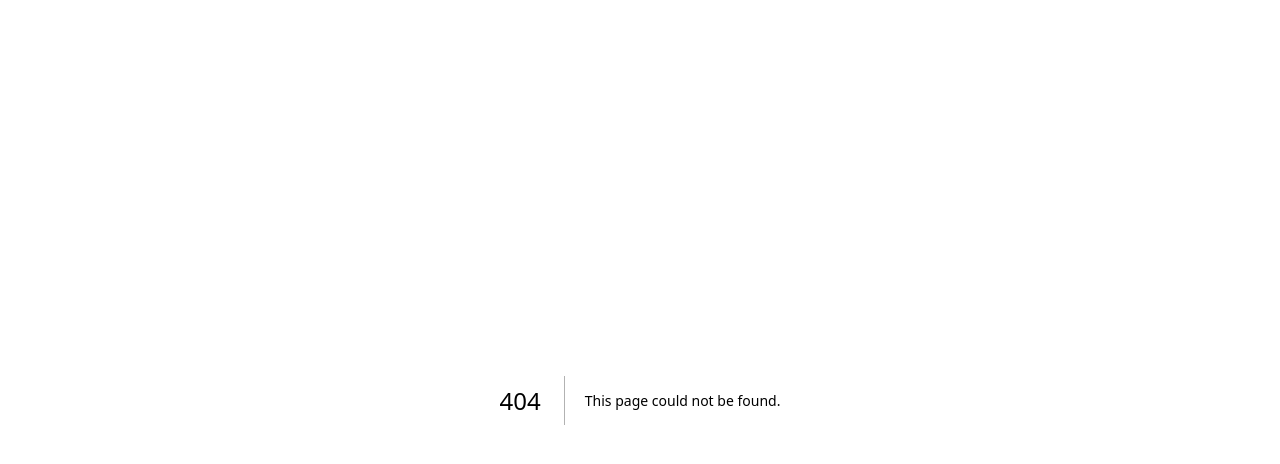
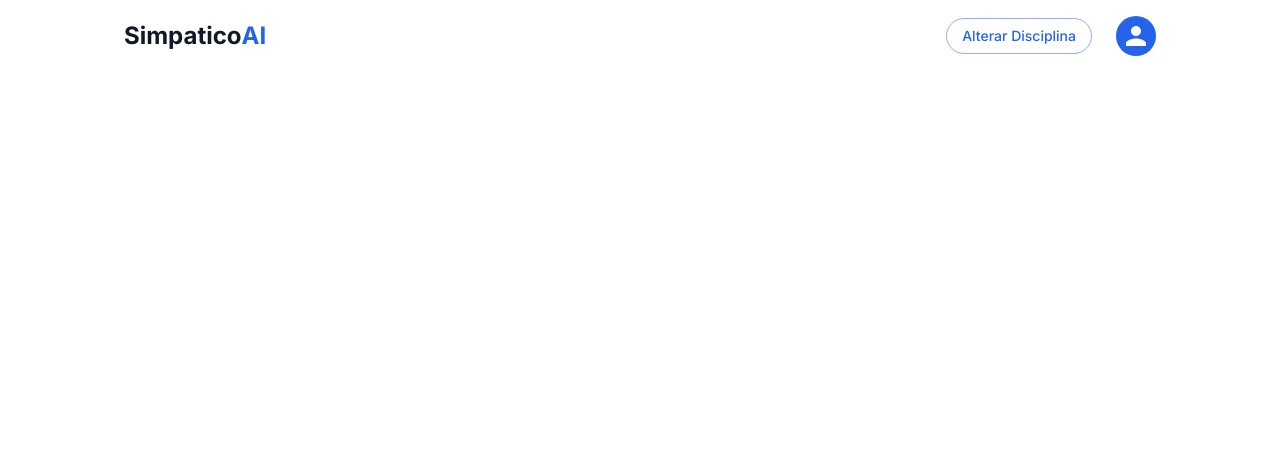
Before and after one commit to JoaoLucasLourenco/SIMPATICO, a Next.js app in the folder simpatico/: page /chat_simpatico in a window 1280 px wide. Before the commit this address had no page. Shown: the top 464 px of the page. Built offline with nearby package versions, Linux system fonts and the light colour scheme.

Commit message:
fix: DisciplineForm component grid props bug

```diff
--- /dev/null
+++ b/simpatico/app/chat_simpatico/page.tsx
@@ -0,0 +1,22 @@
+import { Header } from "@/components/Header/Header";
+import { Avatar, Button, Link } from "@mui/material";
+export default function Home() {
+  return (
+    <>
+      <Header>
+        <Link
+          href="/selecionar_disciplina"
+          color="primary.main"
+          underline="none"
+        >
+          <Button variant="outlined" sx={{ borderRadius: 999 }}>
+            Alterar Disciplina
+          </Button>
+        </Link>
+        <Link href="#">
+          <Avatar sx={{ bgcolor: "primary.main" }} />
+        </Link>
+      </Header>
+    </>
+  );
+}
--- a/simpatico/app/selecionar_disciplina/page.tsx
+++ b/simpatico/app/selecionar_disciplina/page.tsx
@@ -1,7 +1,7 @@
 import { DisciplineForm } from "@/components/DisciplineForm/DisciplineForm";
 import { Header } from "@/components/Header/Header";
 import { Avatar, Link } from "@mui/material";
-export default function Home() {
+export default function SelecionarDisciplina() {
   return (
     <>
       <Header>
--- a/simpatico/components/DisciplineForm/DisciplineForm.tsx
+++ b/simpatico/components/DisciplineForm/DisciplineForm.tsx
@@ -30,7 +30,7 @@ export const DisciplineForm = () => {
   return (
     <>
       <Grid container spacing={2} justifyContent={"center"} pt={15}>
-        <Grid item md={7} sm={11} textAlign={"center"} padding={1}>
+        <Grid sx={{ md: 7, sm: 11 }}>
           <Typography
             color="text.primary"
             variant={"h4"}
@@ -49,7 +49,7 @@ export const DisciplineForm = () => {
           </Typography>
         </Grid>
 
-        <Grid item size={{ md: 7, sm: 11 }} textAlign={"center"}>
+        <Grid size={{ md: 7, sm: 11 }} textAlign={"center"}>
           <FormControl fullWidth>
             <Autocomplete
               sx={{ borderRadius: 999 }}
@@ -83,7 +83,6 @@ export const DisciplineForm = () => {
                   }
                 />
               )}
-              sx={{ mt: 2 }}
             />
 
             <Button
@@ -93,7 +92,7 @@ export const DisciplineForm = () => {
               sx={{ margin: 4, borderRadius: 999 }}
               disabled={!cursoSelecionado || !disciplinaSelecionada}
               onClick={() => {
-                router.push("/selecionar_disciplina");
+                router.push("/chat_simpatico");
               }}
             >
               Iniciar Chat
```
